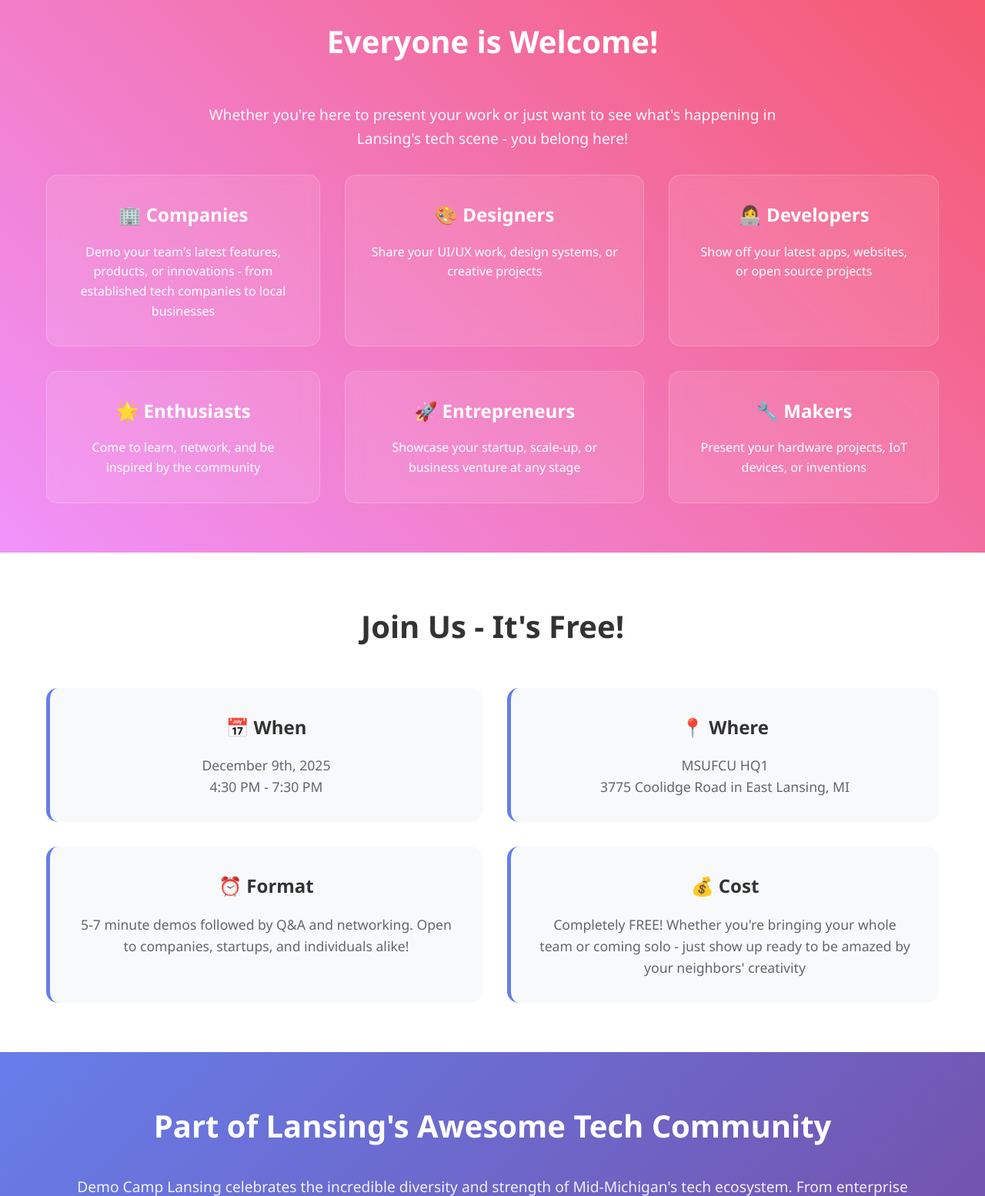
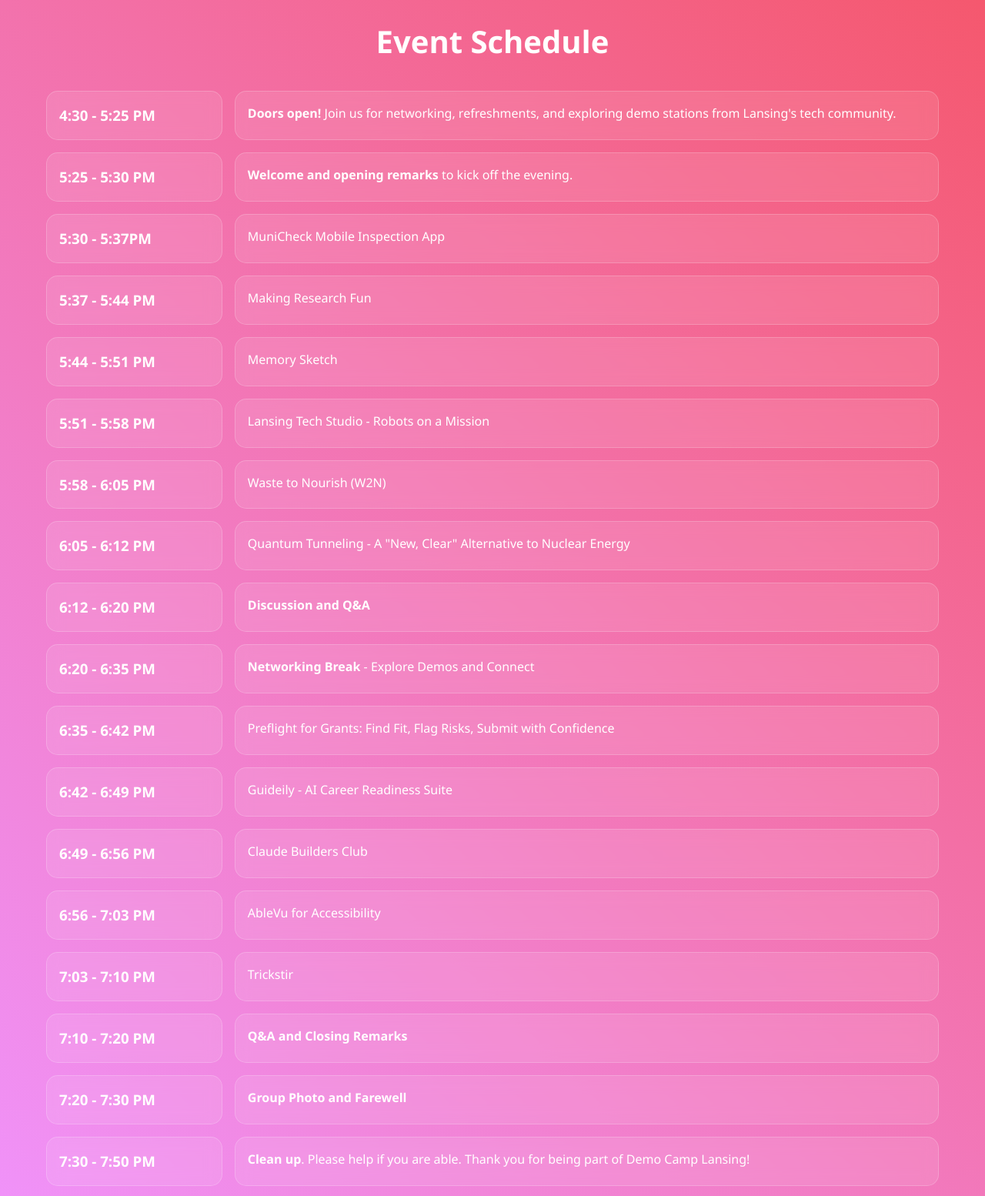
Before and after one commit to mitn-lansing/democamp-site, a plain HTML site: page index.html in a window 1280 px wide. Shown: the part 2560-4114 px from the top of the page at 77% size. Drawn offline with Linux system fonts and the light colour scheme.

Commit message:
Adding Event Schedule

```diff
--- a/index.html
+++ b/index.html
@@ -259,39 +259,34 @@
             line-height: 1.6;
         }
 
-        /* Who Should Attend */
-        .audience {
+        /* Who will be presenting */
+        .event {
             padding: 4rem 0;
             background: linear-gradient(45deg, #f093fb 0%, #f5576c 100%);
             color: white;
         }
 
-        .audience h2 {
-            text-align: center;
-            font-size: clamp(1.75rem, 3vw + 0.5rem, 2.5rem);
-            margin-bottom: 3rem;
+        .event-grid {
+            display: grid;
+            grid-template-columns: 1fr 4fr;
+            gap: 1rem;
         }
 
-        .audience-grid {
-            display: grid;
-            grid-template-areas: "a b c";
-
-            gap: 2rem;
-        }
-
-        .audience-card {
+        .event-card {
             background: rgba(255,255,255,0.1);
-            padding: 2rem;
+            padding: 1rem;
             border-radius: 15px;
-            text-align: center;
+            text-align: left;
             backdrop-filter: blur(10px);
             border: 1px solid rgba(255,255,255,0.2);
         }
+        .event-schedule {
+            text-align: center;
+            font-size: clamp(1.75rem, 3vw + 0.5rem, 2.5rem);
+            margin-bottom: 2rem;
+            color: #fff;
+        }
 
-        .audience-card h3 {
-            font-size: 1.5rem;
-            margin-bottom: 1rem;
-        }
 
         /* Event Info */
         .event-info {
@@ -378,7 +373,7 @@
             .hero,
             .about,
             .why-democamp,
-            .audience,
+            .event,
             .event-info,
             .community,
             .speaker-signup {
@@ -392,14 +387,14 @@
 
             /* Smaller grid gaps */
             .why-grid,
-            .audience-grid,
+            .event-grid,
             .info-grid {
                 gap: 1rem;
             }
 
             /* Reduce card padding */
             .why-card,
-            .audience-card,
+            .event-card,
             .info-card,
             .feature {
                 padding: 1.25rem;
@@ -596,7 +591,7 @@
             .hero,
             .about,
             .why-democamp,
-            .audience,
+            .event,
             .event-info,
             .community,
             .speaker-signup {
@@ -605,7 +600,7 @@
 
             /* Grid gap reduction */
             .why-grid,
-            .audience-grid,
+            .event-grid,
             .info-grid {
                 gap: 1.5rem;
             }
@@ -625,7 +620,7 @@
 
             /* Card padding */
             .why-card,
-            .audience-card,
+            .event-card,
             .info-card,
             .feature {
                 padding: 1.5rem;
@@ -705,14 +700,14 @@
             transform: translateY(0);
         }
 
-        /* Audience card stagger */
-        .audience-card {
+        /* Event card stagger */
+        .event-card {
             opacity: 0;
             transform: translateX(-20px);
             transition: opacity 0.5s ease, transform 0.5s ease;
         }
 
-        .audience-card.animate {
+        .event-card.animate {
             opacity: 1;
             transform: translateX(0);
         }
@@ -729,7 +724,7 @@
             }
 
             .why-card,
-            .audience-card {
+            .event-card {
                 opacity: 1;
                 transform: none;
             }
@@ -755,7 +750,7 @@
                     <ul>
                         <li><a href="#about">About</a></li>
                         <li><a href="#why">Why</a></li>
-                        <li><a href="#audience">Who</a></li>
+                        <li><a href="#event">Who</a></li>
                         <li><a href="#info">Event Info</a></li>
                         <li><a href="#community">Community</a></li>
                     </ul>
@@ -842,36 +837,118 @@
         </div>
     </section>
 
-    <section id="audience" class="audience">
+    <section id="event" class="event">
         <div class="container">
-            <h2>Everyone is Welcome!</h2>
-            <p style="text-align: center; font-size: 1.2rem; margin-bottom: 2rem; opacity: 0.95; max-width: 800px; margin-left: auto; margin-right: auto;">Whether you're here to present your work or just want to see what's happening in Lansing's tech scene - you belong here!</p>
-            <div class="audience-grid">
-                <div class="audience-card">
-                    <h3>🏢 Companies</h3>
-                    <p>Demo your team's latest features, products, or innovations - from established tech companies to local businesses</p>
+            <h2 class="event-schedule">Event Schedule</h2>
+            <div class="event-grid">
+                <div class="event-card">
+                    <h3>4:30 - 5:25 PM</h3>
                 </div>
-                <div class="audience-card">
-                    <h3>🎨 Designers</h3>
-                    <p>Share your UI/UX work, design systems, or creative projects</p>
+                <div class="event-card">
+                    <strong>Doors open!</strong> Join us for networking, refreshments, and exploring demo stations from Lansing's tech community.
                 </div>
-                <div class="audience-card">
-                    <h3>👩‍💻 Developers</h3>
-                    <p>Show off your latest apps, websites, or open source projects</p>
+                <div class="event-card">
+                    <h3>5:25 - 5:30 PM</h3>
                 </div>
-                 <div class="audience-card">
-                    <h3>🌟 Enthusiasts</h3>
-                    <p>Come to learn, network, and be inspired by the community</p>
+                <div class="event-card">
+                    <strong>Welcome and opening remarks</strong> to kick off the evening.
                 </div>
-                <div class="audience-card">
-                    <h3>🚀 Entrepreneurs</h3>
-                    <p>Showcase your startup, scale-up, or business venture at any stage</p>
+                <div class="event-card">
+                    <h3>5:30 - 5:37PM</h3>
                 </div>
-                <div class="audience-card">
-                    <h3>🔧 Makers</h3>
-                    <p>Present your hardware projects, IoT devices, or inventions</p>
+                <div class="event-card">
+                    MuniCheck Mobile Inspection App
                 </div>
-
+                <div class="event-card">
+                    <h3>5:37 - 5:44 PM</h3>
+                </div>
+                <div class="event-card">
+                    Making Research Fun
+                </div>
+                <div class="event-card">
+                    <h3>5:44 - 5:51 PM</h3>
+                </div>
+                <div class="event-card">
+                   Memory Sketch
+                </div>
+                <div class="event-card">
+                    <h3>5:51 - 5:58 PM</h3>
+                </div>
+                <div class="event-card">
+                   Lansing Tech Studio - Robots on a Mission
+                </div>
+                <div class="event-card">
+                    <h3>5:58 - 6:05 PM</h3>
+                </div>
+                <div class="event-card">
+                   Waste to Nourish (W2N)
+                </div>
+                <div class="event-card">
+                    <h3>6:05 - 6:12 PM</h3>
+                </div>
+                <div class="event-card">
+                   Quantum Tunneling - A "New, Clear" Alternative to Nuclear Energy
+                </div>
+                <div class="event-card">
+                    <h3>6:12 - 6:20 PM</h3>
+                </div>
+                <div class="event-card">
+                   <strong>Discussion and Q&A</strong>
+                </div>
+                <div class="event-card">
+                    <h3>6:20 - 6:35 PM</h3>
+                </div>
+                <div class="event-card">
+                   <strong>Networking Break</strong> - Explore Demos and Connect
+                </div>
+                <div class="event-card">
+                    <h3>6:35 - 6:42 PM</h3>
+                </div>
+                <div class="event-card">
+                    Preflight for Grants: Find Fit, Flag Risks, Submit with Confidence
+                </div>
+                <div class="event-card">
+                    <h3>6:42 - 6:49 PM</h3>
+                </div>
+                <div class="event-card">
+                   Guideily - AI Career Readiness Suite
+                </div>
+                <div class="event-card">
+                    <h3>6:49 - 6:56 PM</h3>
+                </div>
+                <div class="event-card">
+                   Claude Builders Club
+                </div>
+                <div class="event-card">
+                    <h3>6:56 - 7:03 PM</h3>
+                </div>
+                <div class="event-card">
+                   AbleVu for Accessibility
+                </div>
+                <div class="event-card">
+                    <h3>7:03 - 7:10 PM</h3>
+                </div>
+                <div class="event-card">
+                   Trickstir
+                </div>
+                <div class="event-card">
+                    <h3>7:10 - 7:20 PM</h3>
+                </div>
+                <div class="event-card">
+                   <strong>Q&A and Closing Remarks</strong>
+                </div>
+                <div class="event-card">
+                    <h3>7:20 - 7:30 PM</h3>
+                </div>
+                <div class="event-card">
+                   <strong>Group Photo and Farewell</strong>
+                </div>
+                <div class="event-card">
+                    <h3>7:30 - 7:50 PM</h3>
+                </div>
+                <div class="event-card">
+                   <strong>Clean up</strong>. Please help if you are able. Thank you for being part of Demo Camp Lansing!
+                </div>
             </div>
         </div>
     </section>
@@ -1004,24 +1081,24 @@
             whyCardObserver.observe(whySection);
         }
 
-        // Staggered animation for audience cards
-        const audienceCardObserver = new IntersectionObserver((entries) => {
+        // Staggered animation for event cards
+        const eventCardObserver = new IntersectionObserver((entries) => {
             entries.forEach(entry => {
                 if (entry.isIntersecting) {
-                    const cards = entry.target.querySelectorAll('.audience-card');
+                    const cards = entry.target.querySelectorAll('.event-card');
                     cards.forEach((card, index) => {
                         setTimeout(() => {
                             card.classList.add('animate');
                         }, index * 100); // 100ms delay between each card
                     });
-                    audienceCardObserver.unobserve(entry.target);
+                    eventCardObserver.unobserve(entry.target);
                 }
             });
         }, observerOptions);
 
-        const audienceSection = document.querySelector('.audience');
-        if (audienceSection) {
-            audienceCardObserver.observe(audienceSection);
+        const eventSection = document.querySelector('.event');
+        if (eventSection) {
+            eventCardObserver.observe(eventSection);
         }
     </script>
 </body>
```
